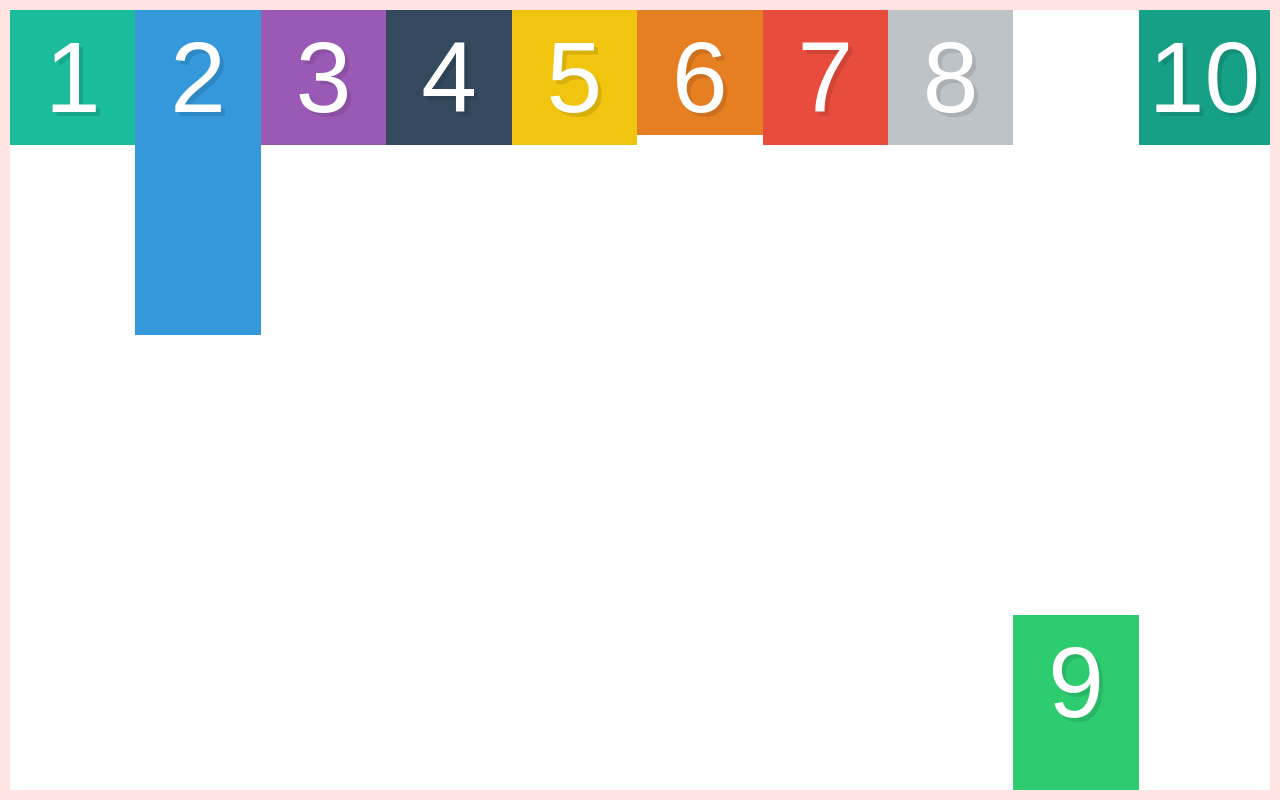
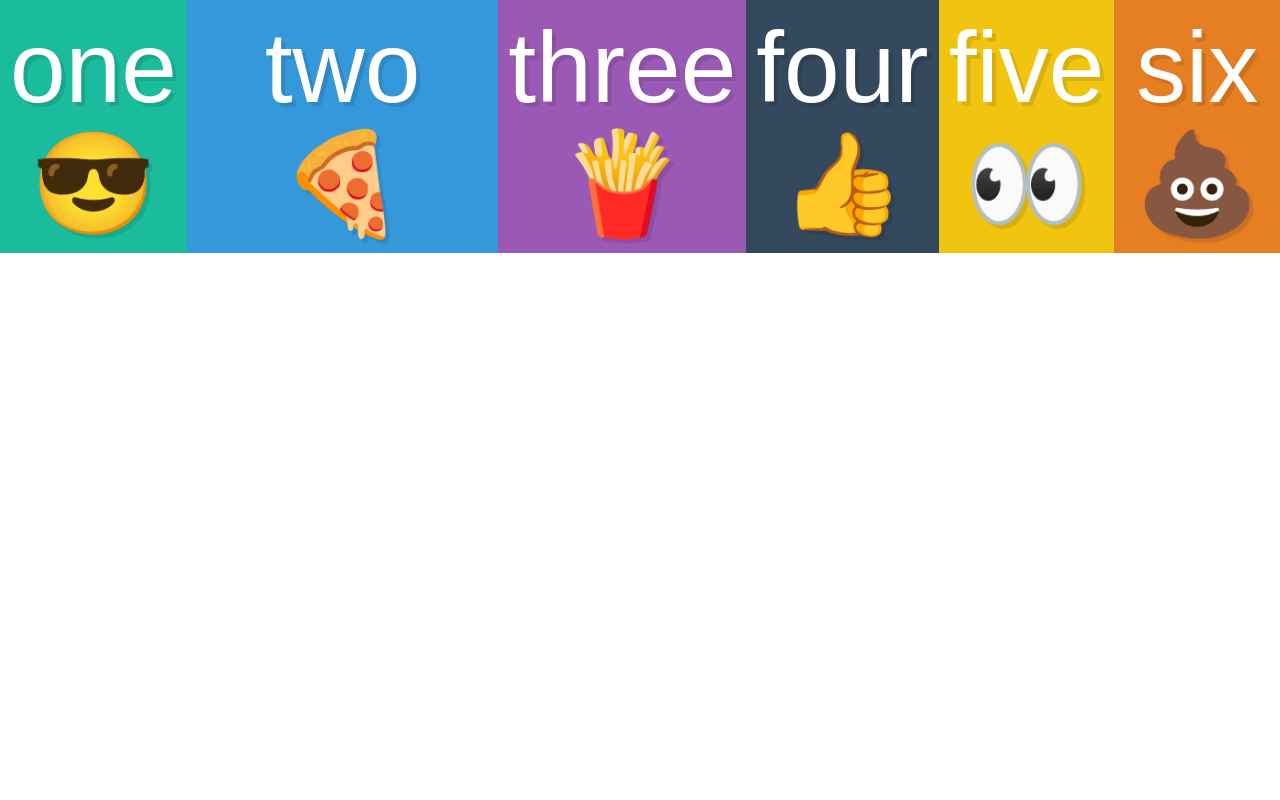
Before and after one commit to Nikshinde7/flexbox-20-days, a plain HTML site: page index.html in a window 1280 px wide. Drawn offline with Linux system fonts and the light colour scheme.

Commit message:
Added CSS & updated the readme

```diff
--- a/index.html
+++ b/index.html
@@ -8,16 +8,12 @@
 <body>
 
   <div class="container">
-    <div class="box box1">1</div>
-    <div class="box box2">2</div>
-    <div class="box box3">3</div>
-    <div class="box box4">4</div>
-    <div class="box box5">5</div>
-    <div class="box box6">6</div>
-    <div class="box box7">7</div>
-    <div class="box box8">8</div>
-    <div class="box box9">9</div>
-    <div class="box box10">10</div>
+    <div class="box box1">one 😎</div>
+    <div class="box box2">two 🍕</div>
+    <div class="box box3">three 🍟</div>
+    <div class="box box4">four 👍</div>
+    <div class="box box5">five 👀</div>
+    <div class="box box6">six 💩</div>
   </div>
 
 </body>
--- a/style.css
+++ b/style.css
@@ -27,26 +27,14 @@ input[type=reset],input[type=submit]{-webkit-appearance:button;cursor:pointer;}b
 .box9 { background:#2ecc71;}
 .box10 { background:#16a085;}
 
-.container{
-  display: flex;
-  height: 100vh;
-  border: 10px solid mistyrose;
-  align-items: flex-start;
+.container {
+  display:flex;
 }
 
-.box{
-  width: 33.333%;
+.box {
+  flex:1;
 }
 
-.box2{
-  padding-bottom: 200px;
+.box2 {
+  flex:2;
 }
-
-.box6{
-  padding-bottom: 0px;
-}
-
-.box9{
-  padding-bottom: 50px;
-  align-self: flex-end;
-}
```
Also changed, not shown: README.md.
